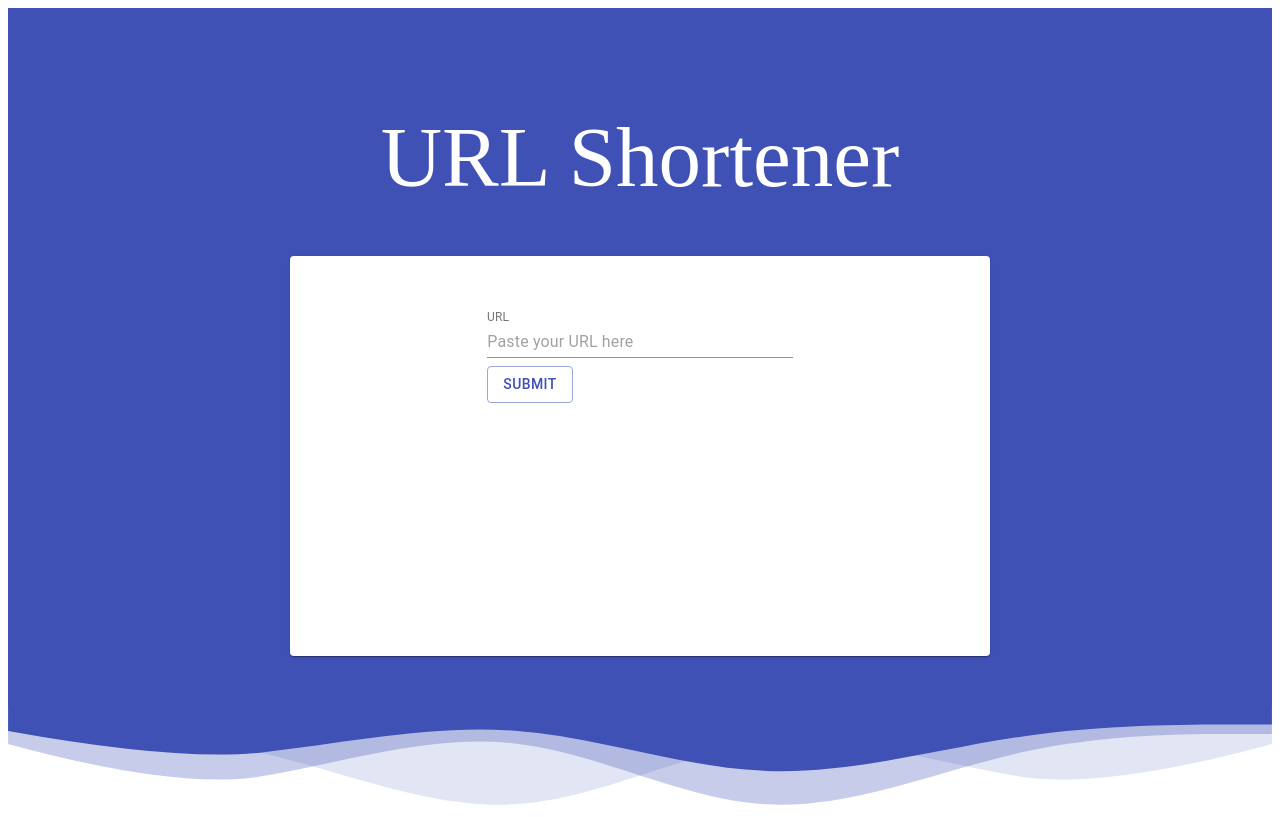
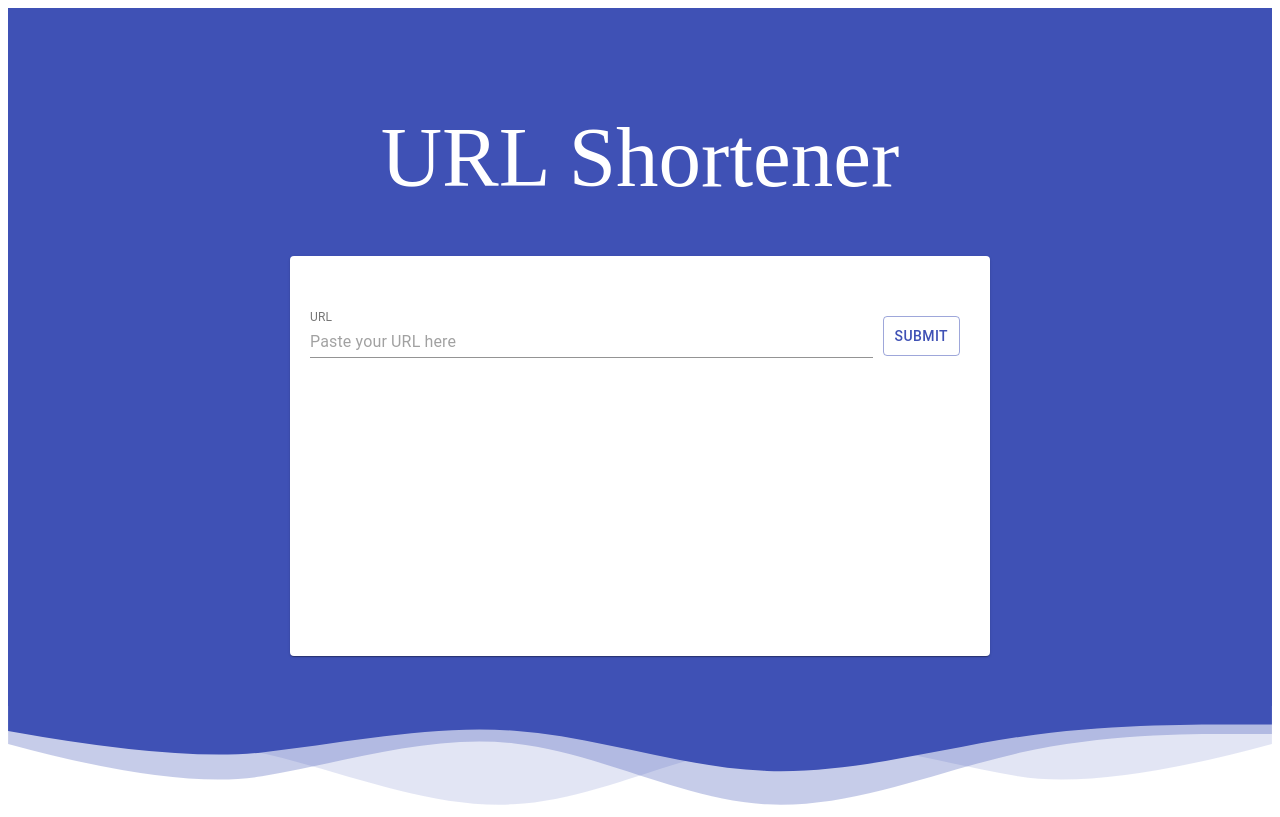
Before and after one commit to lkamphaus/url-shortener, a React app: page / in a window 1280 px wide. Built offline with nearby package versions, Linux system fonts and the light colour scheme; the HTML template or start-up script is replaced by a standard one.

Commit message:
fixed alignment with button

```diff
--- a/client/src/components/Form.jsx
+++ b/client/src/components/Form.jsx
@@ -6,29 +6,16 @@ import Button from '@material-ui/core/Button';
 
 import style from '.././styles/globals.css';
 
-// const useStyles = makeStyles((theme) => ({
-//   root: {
-//     display: 'flex',
-//     flexWrap: 'wrap',
-//     alignItems: 'flex-end',
-//   },
-//   textField: {
-//     marginLeft: theme.spacing(1),
-//     marginRight: theme.spacing(1),
-//     width: '50ch',
-//   },
-//   input: {
-//     width: 500,
-//     margin: 20,
-//   },
-//   button: {
-//     margin: 20,
-//     alignSelf: 'flex-end',
-//   }
-// }));
+const useStyles = makeStyles((theme) => ({
+  button: {
+    height: 40,
+    alignSelf: "flex-end",
+    margin: "10px;"
+  }
+}));
 
 export default function Form()  {
-  // const classes = useStyles();
+  const classes = useStyles();
 
   const [longUrl, setLongUrl] = useState('');
   const [shortUrl, setShortUrl] = useState('');
@@ -56,8 +43,8 @@ export default function Form()  {
   }
 
   return (
-    <div className={style.container}>
-      <div>
+    <div>
+      <div className={style.container}>
         <TextField
           fullWidth="true"
           label="URL"
@@ -70,17 +57,19 @@ export default function Form()  {
           onChange={handleUrlChange}
         />
         <Button
+          className={classes.button}
           variant="outlined"
           color="primary"
           onClick={handleLongUrl}>
           Submit
         </Button>
-        {shortUrl.length > 0 &&
-          <div>
+      </div>
+      {shortUrl.length > 0 &&
+          <div className={style.urlContainer}>
+            {/* <a href={shortUrl} target="_blank">{shortUrl}</a> */}
             {shortUrl}
           </div>
         }
-      </div>
     </div>
   )
 }
--- a/client/src/styles/globals.css
+++ b/client/src/styles/globals.css
@@ -32,9 +32,16 @@
   margin-top: 100px;
 }
 
-.container {
+.container,
+.urlContainer {
   margin: 20px;
   display: flex;
   justify-content: center;
   flex-grow: 1;
 }
+
+.button {
+  height: 40%;
+  align-self: flex-end;
+  margin: 10px;
+}
```
